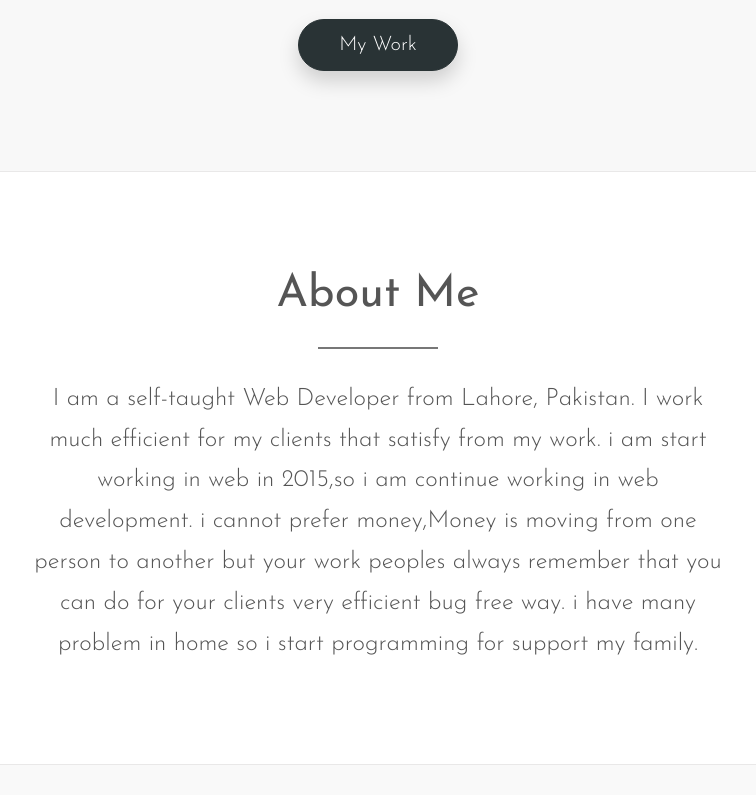
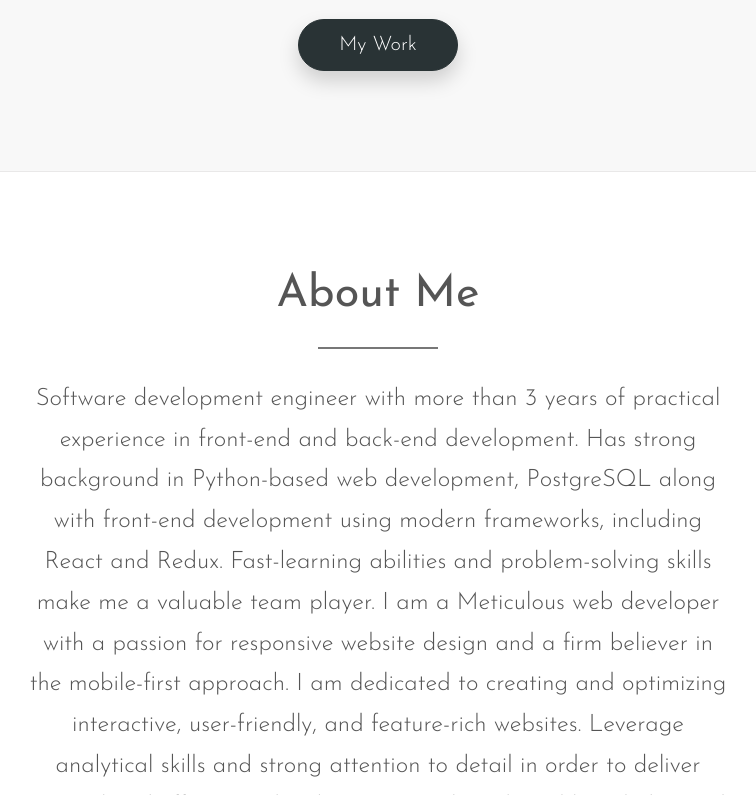
Before and after one commit to Kashif1Naqvi/kashif-portfolio, a website built with Parcel: page src/index.html in a window 1280 px wide. Shown: the part 2005-2800 px from the top of the page, without its empty margins (262-1018 px from the left). Built offline with nearby package versions, Linux system fonts and the light colour scheme.

Commit message:
update index.html

```diff
--- a/src/index.html
+++ b/src/index.html
@@ -92,7 +92,7 @@
         <h1 class="heading-primary">Hi! I am Kashif</h1>
         <p class="header__description">
           A Web Developer who creates UX rich performant websites and web
-          applications.
+          applications API's.
         </p>
         <a href="#popup" class="btn btn__hire" id="hire"
           >Hire Me &nbsp;&rarr;</a
@@ -142,11 +142,16 @@
           <h2 class="heading-secondary">About Me</h2>
         </div>
         <p class="intro-text">
-          I am a self-taught  Web Developer from Lahore, Pakistan.
-          I work much efficient for my clients that satisfy from my work.
-          i am start working in web in 2015,so i am continue working in web development.
-          i cannot prefer money,Money is moving from one person to another but your work peoples always remember that you can do for your clients very efficient bug free way.
-          i have many problem in home so i start programming for support my family.
+          Software development engineer with more than 3 years of practical experience in front-end
+          and back-end development. Has strong background in Python-based web development,
+          PostgreSQL along with front-end development using modern frameworks, including React
+          and Redux. Fast-learning abilities and problem-solving skills make me a valuable team
+          player. I am a Meticulous web developer with a passion for responsive website design and
+          a firm believer in the mobile-first approach. I am dedicated to creating and optimizing
+          interactive, user-friendly, and feature-rich websites. Leverage analytical skills and strong
+          attention to detail in order to deliver original and efficient web solutions, provide technical
+          knowledge and expertise. I am professional, highly organized, self-driven, reliable,
+          adaptable, and have good communication skills.
         </p>
       </section>
 
@@ -236,8 +241,8 @@
           </li>
           <li class="number">(+92) 306 9861434</li>
           <li>
-            <a href="mailto:naqvishah582@gmail.com" class="number"
-              >naqvishah582@gmail.com</a
+            <a href="mailto:syedkashifnaqvi14@gmail.com" class="number"
+              >syedkashifnaqvi14@gmail.com</a
             >
           </li>
         </ul>
@@ -262,7 +267,7 @@
             <p class="popup__text">Grab My CV to find out more about me.</p>
             <div class="popup__buttons">
               <a
-                href="https://drive.google.com/file/d/1QB97BVq478tdbriWsaIAYvwtptt-qqIR/view?usp=sharing"
+                href="https://drive.google.com/file/d/1umZo4VS3LF5x1ImIzf3m6WGmXouGGq8_/view?usp=sharing"
                 class="btn"
                 >Download</a
               >
```
